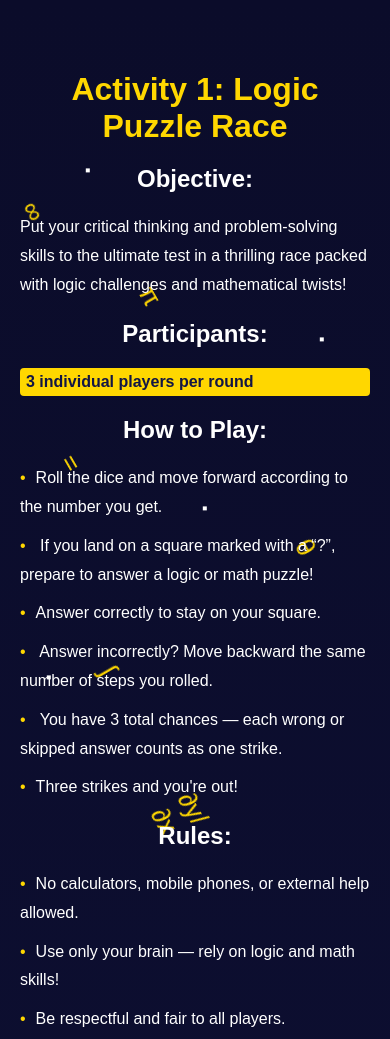
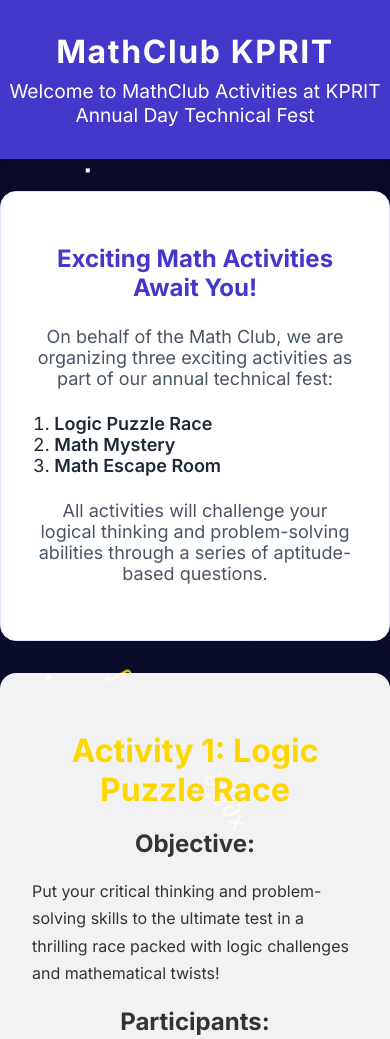
Before and after one commit to Laxminayanan/MathClubActivityDetails, a plain HTML site: page index.html in a window 390 px wide. Shown: the top 1039 px of the page. Drawn offline with Linux system fonts and the light colour scheme.

Commit message:
Modified index.html

```diff
--- a/index.html
+++ b/index.html
@@ -3,54 +3,125 @@
   <head>
     <meta charset="UTF-8" />
     <meta name="viewport" content="width=device-width, initial-scale=1.0" />
-    <title>Logic Puzzle Race & Math Mystery</title>
+    <title>MathClub KPRIT</title>
+    <link
+      href="https://fonts.googleapis.com/css2?family=Inter:wght@400;600;700&family=Poppins:wght@400;500;600;700&display=swap"
+      rel="stylesheet"
+    />
     <style>
       body {
         margin: 0;
         padding: 0;
+        font-family: "Inter", sans-serif;
+        color: #333;
+        overflow-x: hidden;
         background: linear-gradient(180deg, #0b0c2a 0%, #121645 100%);
-        font-family: "Poppins", sans-serif;
-        color: white;
-        overflow-x: hidden;
       }
 
-      .container {
+      .header {
+        background-color: #4338ca;
+        color: white;
+        padding: 2rem 0;
+        text-align: center;
+        box-shadow: 0 4px 6px rgba(0, 0, 0, 0.1);
+      }
+
+      .header h1 {
+        font-size: 2.5rem;
+        font-weight: 800;
+        margin: 0;
+        letter-spacing: 0.05em;
+        color: white;
+      }
+
+      .header p {
+        font-size: 1.2rem;
+        margin: 0.5rem 0 0;
+        font-weight: 300;
+      }
+
+      .intro-section {
         max-width: 1200px;
-        margin: 0 auto;
-        padding: 50px 20px;
+        margin: 2rem auto;
+        padding: 2rem;
+        background-color: white;
+        border-radius: 1rem;
+        box-shadow: 0 10px 25px rgba(0, 0, 0, 0.1);
+        border: 1px solid #e0e7ff;
         position: relative;
         z-index: 2;
       }
 
-      h1 {
-        font-size: 3rem;
-        margin-bottom: 20px;
+      .intro-section h2 {
+        color: #4338ca;
+        text-align: center;
+        margin-bottom: 1.5rem;
+        font-size: 1.5rem;
+      }
+
+      .intro-section p {
+        text-align: center;
+        margin-bottom: 1.5rem;
+        color: #4b5563;
+        font-size: 1.125rem;
+      }
+
+      .activities-list {
+        color: #1f2937;
+        font-size: 1.125rem;
+        margin-bottom: 1.5rem;
+        list-style-position: inside;
+        padding-left: 0;
+      }
+
+      .activities-list li span {
+        font-weight: 600;
+      }
+
+      .activity-details {
+        max-width: 1200px;
+        margin: 2rem auto;
+        padding: 2rem;
+        background-color: rgba(255, 255, 255, 0.95);
+        border-radius: 1rem;
+        box-shadow: 0 10px 25px rgba(0, 0, 0, 0.2);
+        position: relative;
+        z-index: 2;
+      }
+
+      .activity-details h1 {
+        font-size: 2.5rem;
+        margin-bottom: 1rem;
         color: #ffd700;
         text-align: center;
       }
 
-      h2,
-      h3 {
-        color: #ffffff;
+      .activity-details h2,
+      .activity-details h3 {
+        color: #333;
         text-align: center;
       }
 
-      p,
-      li {
-        font-size: 1.2rem;
-        line-height: 1.8;
+      .activity-details p,
+      .activity-details li {
+        font-size: 1.1rem;
+        line-height: 1.7;
         margin: 10px 0;
+        color: #333;
       }
 
-      ul {
+      .activity-details ul {
         list-style: none;
-        padding-left: 0;
+        padding-left: 1rem;
       }
 
-      li::before {
+      .activity-details li::before {
         content: "\2022";
         color: #ffd700;
-        margin-right: 10px;
+        font-weight: bold;
+        display: inline-block;
+        width: 1em;
+        margin-left: -1em;
       }
 
       .highlight {
@@ -61,9 +132,15 @@
         font-weight: bold;
       }
 
+      hr {
+        margin: 40px 0;
+        border-color: #ffd700;
+        border-width: 1px;
+      }
+
       .stars,
       .symbols {
-        position: absolute;
+        position: fixed;
         top: 0;
         left: 0;
         width: 100%;
@@ -73,8 +150,7 @@
         pointer-events: none;
       }
 
-      .stars span,
-      .symbols span {
+      .stars span {
         position: absolute;
         display: block;
         width: 4px;
@@ -84,6 +160,7 @@
       }
 
       .symbols span {
+        position: absolute;
         color: #ffd700;
         font-size: 26px;
         background: none;
@@ -108,13 +185,25 @@
         }
       }
 
+      footer {
+        text-align: center;
+        font-size: 0.875rem;
+        color: #d1d5db;
+        padding-bottom: 1rem;
+        margin-top: 2rem;
+      }
+
       @media screen and (max-width: 768px) {
-        h1 {
+        .header h1 {
           font-size: 2rem;
         }
 
-        p,
-        li {
+        .activity-details h1 {
+          font-size: 2rem;
+        }
+
+        .activity-details p,
+        .activity-details li {
           font-size: 1rem;
         }
       }
@@ -143,7 +232,32 @@
       >
     </div>
 
-    <div class="container">
+    <!-- Header -->
+    <header class="header">
+      <h1>MathClub KPRIT</h1>
+      <p>Welcome to MathClub Activities at KPRIT Annual Day Technical Fest</p>
+    </header>
+
+    <!-- Introduction Section -->
+    <section class="intro-section">
+      <h2>Exciting Math Activities Await You!</h2>
+      <p>
+        On behalf of the Math Club, we are organizing three exciting activities
+        as part of our annual technical fest:
+      </p>
+      <ol class="activities-list">
+        <li><span>Logic Puzzle Race</span></li>
+        <li><span>Math Mystery</span></li>
+        <li><span>Math Escape Room</span></li>
+      </ol>
+      <p>
+        All activities will challenge your logical thinking and problem-solving
+        abilities through a series of aptitude-based questions.
+      </p>
+    </section>
+
+    <!-- Activity Details -->
+    <section class="activity-details">
       <h1>Activity 1: Logic Puzzle Race</h1>
       <h2>Objective:</h2>
       <p>
@@ -159,7 +273,7 @@
       <ul>
         <li>Roll the dice and move forward according to the number you get.</li>
         <li>
-          If you land on a square marked with a “?”, prepare to answer a logic
+          If you land on a square marked with a "?", prepare to answer a logic
           or math puzzle!
         </li>
         <li>Answer correctly to stay on your square.</li>
@@ -185,7 +299,7 @@
         The first player to reach the final square is the winner!
       </p>
 
-      <hr style="margin: 40px 0; border-color: #ffd700" />
+      <hr />
 
       <h1>Activity 2: Math Mystery</h1>
       <h2>Objective:</h2>
@@ -253,7 +367,7 @@
         of Math Mystery!
       </p>
 
-      <hr style="margin: 40px 0; border-color: #ffd700" />
+      <hr />
 
       <h1>Activity 3: Math Escape Room</h1>
       <h2>Objective:</h2>
@@ -266,7 +380,7 @@
       <h2>Participants:</h2>
       <p class="highlight">Each team consists of 2 members.</p>
       <p>
-        If you don’t have a teammate, don’t worry! You’ll be paired randomly at
+        If you don't have a teammate, don't worry! You'll be paired randomly at
         the venue.
       </p>
 
@@ -281,23 +395,23 @@
           leads you to find a hidden box or ball somewhere on the campus.
         </li>
         <li>
-          The Secret Number: Inside the object, you’ll find a number. Return to
-          the venue with it—it’s your unique question set number.
+          The Secret Number: Inside the object, you'll find a number. Return to
+          the venue with it—it's your unique question set number.
         </li>
         <li>
-          System Setup: You’ll be assigned a laptop or computer where the game
+          System Setup: You'll be assigned a laptop or computer where the game
           begins.
         </li>
         <li>Follow these steps:</li>
         <ul>
           <li>
-            Enter both participants’ names, email IDs, phone numbers, and any
+            Enter both participants' names, email IDs, phone numbers, and any
             other details requested by the Computer program.
           </li>
           <li>Read the rules carefully.</li>
-          <li>Press “YES” to start.</li>
+          <li>Press "YES" to start.</li>
           <li>Enter the secret number you found.</li>
-          <li>Press “YES” again to begin the quiz.</li>
+          <li>Press "YES" again to begin the quiz.</li>
         </ul>
       </ul>
 
@@ -305,7 +419,7 @@
       <ul>
         <li>A timer starts as soon as the quiz begins.</li>
         <li>Each team must answer one question at a time.</li>
-        <li>You can’t skip or go back to previous questions.</li>
+        <li>You can't skip or go back to previous questions.</li>
         <li>Points are awarded for every correct answer.</li>
         <li>No negative marking—so take your best shot!</li>
       </ul>
@@ -324,6 +438,9 @@
         teams have the same score, the fastest team among them (based on time
         taken to finish) will be declared the winner.
       </p>
-    </div>
+    </section>
+
+    <!-- Footer -->
+    <footer>© 2025 MathClub KPRIT. All rights reserved.</footer>
   </body>
 </html>
```
